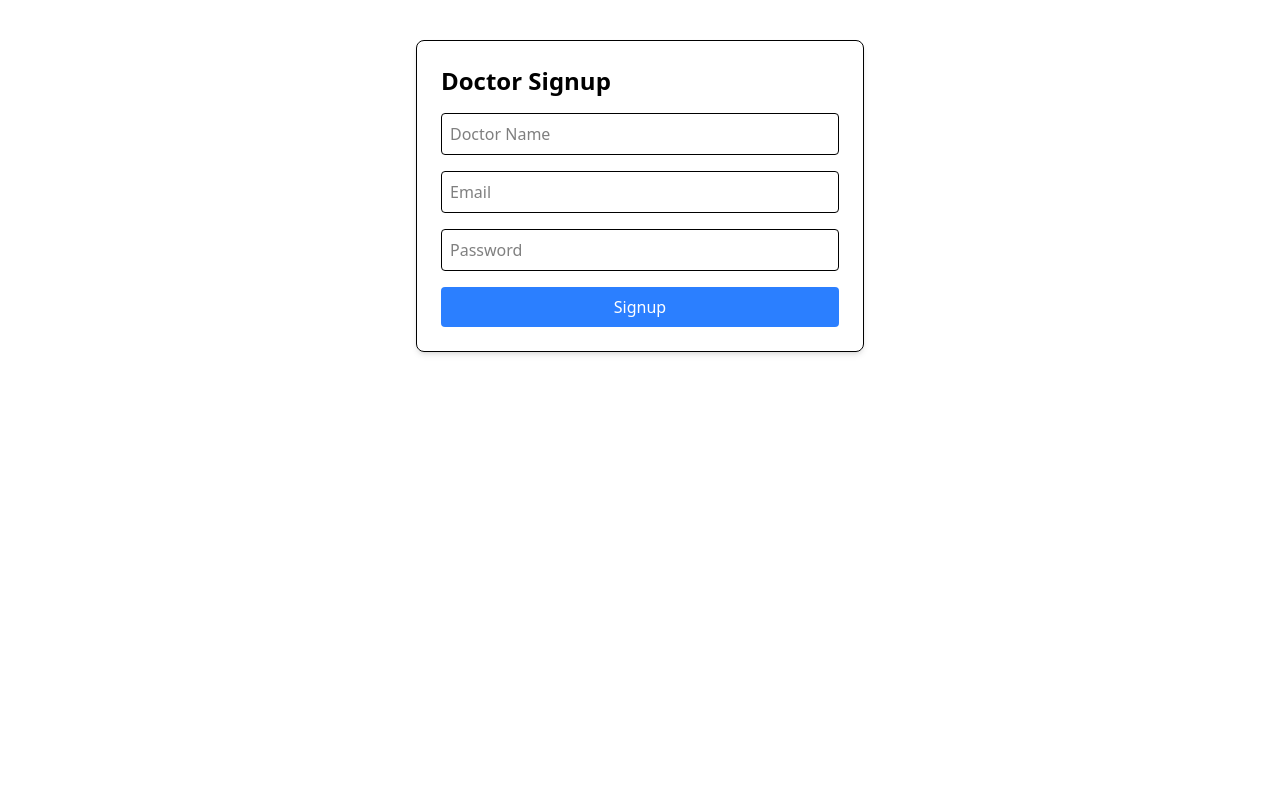
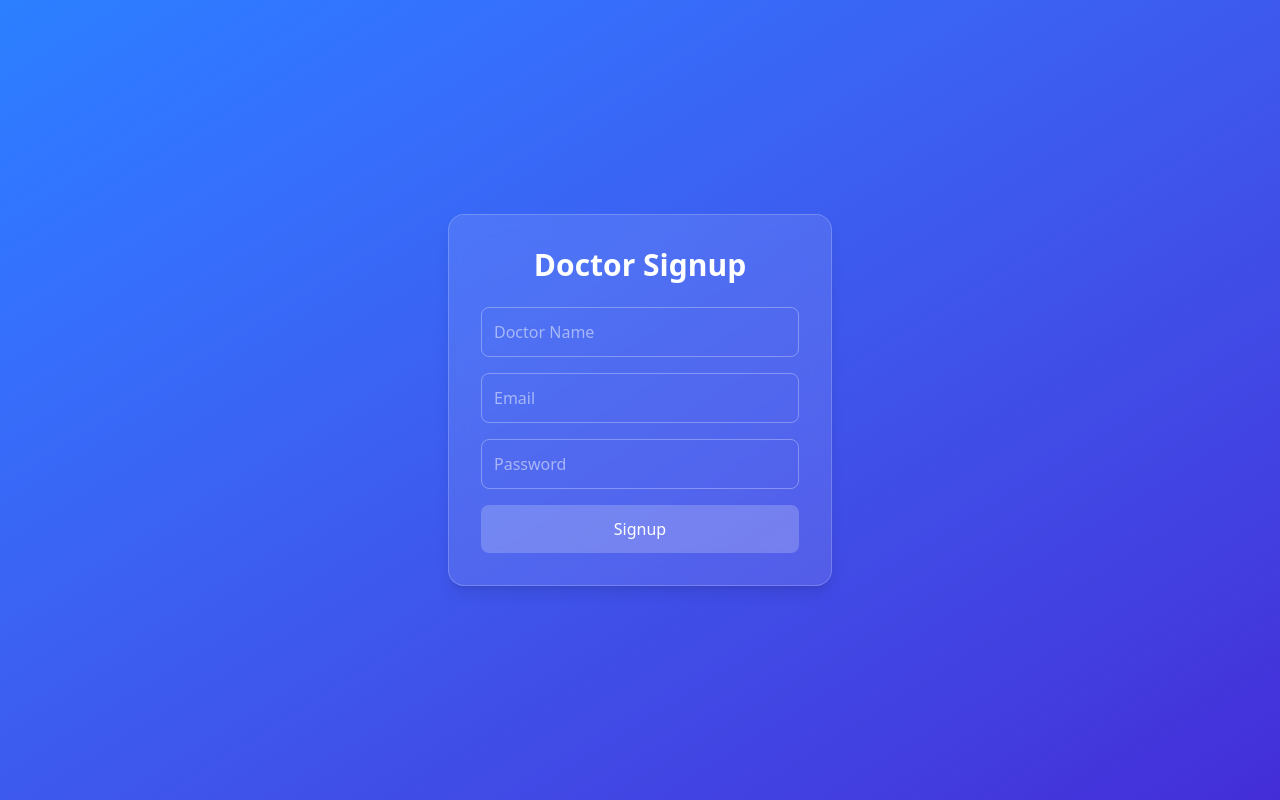
Before and after one commit to TuhinPramanik4/Dobby, a React (Vite) app in the folder Frontend/: page /signup in a window 1280 px wide. Built offline with nearby package versions, Linux system fonts and the light colour scheme.

Commit message:
Change the UI/UX

```diff
--- a/Frontend/src/Components/Profile.jsx
+++ b/Frontend/src/Components/Profile.jsx
@@ -73,12 +73,12 @@ export default function Profile() {
 
 
     return (
-        <div className="h-screen flex items-center bg-gradient-to-br from-blue-100 to-blue-300 p-8">
+        <div className="h-screen flex items-center text-white  bg-gradient-to-br from-blue-500 to-indigo-600 p-8">
             <div className="flex w-full gap-6 h-full">
-                <div className="w-1/3 bg-white bg-opacity-30 backdrop-blur-lg p-6 rounded-2xl shadow-lg border border-white/50 h-full">
-                    <h2 className="text-3xl font-bold text-blue-900 mb-4 text-center">Doctor Profile</h2>
+                <div className="w-1/3 bg-white/20 backdrop-blur-md p-6 rounded-2xl shadow-lg border border-white/50 h-full">
+                    <h2 className="text-3xl font-bold text-white mb-4 text-center">Doctor Profile</h2>
                     {doctor ? (
-                        <div className="space-y-2 text-blue-800">
+                        <div className="space-y-2 text-white">
                             <p><strong>Name:</strong> {doctor.doctorName}</p>
                             <p><strong>Email:</strong> {doctor.email}</p>
                             <p><strong>Role:</strong> {doctor.role}</p>
@@ -88,12 +88,12 @@ export default function Profile() {
                     )}
                 </div>
 
-                <div className="w-2/3 bg-white bg-opacity-30 backdrop-blur-lg p-6 rounded-2xl shadow-lg border border-white/50 h-full overflow-y-auto">
-                    <h2 className="text-3xl font-bold text-blue-900 mb-4 text-center">Incoming Appointments</h2>
+                <div className="w-2/3 bg-white/20 backdrop-blur-md  p-6 rounded-2xl shadow-lg border border-white/50 h-full overflow-y-auto">
+                    <h2 className="text-3xl font-bold text-white mb-4 text-center">Incoming Appointments</h2>
                     <div className="space-y-4">
                         {appointments.length > 0 ? (
                             appointments.map((appointment, index) => (
-                                <div key={index} className="p-4 bg-white bg-opacity-60 rounded-lg shadow-md border border-white/50">
+                                <div key={index} className="p-4 bg-white/20 backdrop-blur-md text-white bg-opacity-60 rounded-lg shadow-md border border-white/50">
                                     <p><strong>Patient Name:</strong> {appointment.name}</p>
                                     <p><strong>Age:</strong> {appointment.age}</p>
                                     <p><strong>Gender:</strong> {appointment.gender}</p>
@@ -108,7 +108,7 @@ export default function Profile() {
                                         </button>
                                         <button
                                             className="bg-green-500 text-white px-4 py-2 rounded-lg"
-
+                                            onClick={() => handleDelete(appointment._id)}
                                         >
                                             Join conversation
                                         </button>
@@ -118,7 +118,7 @@ export default function Profile() {
                                 </div>
                             ))
                         ) : (
-                            <p className="text-center text-gray-700">No appointments available.</p>
+                            <p className="text-center text-white">No appointments available.</p>
                         )}
                     </div>
                 </div>
--- a/Frontend/src/Components/Signin.jsx
+++ b/Frontend/src/Components/Signin.jsx
@@ -21,13 +21,36 @@ export default function Signin() {
     }
 
     return (
-        <div className="max-w-md mx-auto mt-10 p-6 border rounded-lg shadow-md space-y-4">
-            <h2 className="text-2xl font-bold mb-4">Doctor Signin</h2>
-            <form onSubmit={handleSubmit} className="space-y-4">
-                <input name="email" type="email" onChange={handleChange} value={form.email} placeholder="Email" className="w-full border p-2 rounded" required />
-                <input name="password" type="password" onChange={handleChange} value={form.password} placeholder="Password" className="w-full border p-2 rounded" required />
-                <button type="submit" className="bg-green-500 w-full text-white p-2 rounded hover:bg-green-600">Signin</button>
-            </form>
+        <div className="flex items-center justify-center min-h-screen bg-gradient-to-br from-blue-500 to-indigo-700">
+            <div className="backdrop-blur-lg bg-white/10 p-8 rounded-2xl shadow-lg border border-white/20 max-w-sm w-full">
+                <h2 className="text-3xl font-bold text-white mb-6 text-center">Doctor Signin</h2>
+                <form onSubmit={handleSubmit} className="space-y-4">
+                    <input
+                        name="email"
+                        type="email"
+                        onChange={handleChange}
+                        value={form.email}
+                        placeholder="Email"
+                        className="w-full bg-transparent border border-white/30 p-3 rounded-lg text-white placeholder-white/50 focus:outline-none focus:ring-2 focus:ring-white/50"
+                        required
+                    />
+                    <input
+                        name="password"
+                        type="password"
+                        onChange={handleChange}
+                        value={form.password}
+                        placeholder="Password"
+                        className="w-full bg-transparent border border-white/30 p-3 rounded-lg text-white placeholder-white/50 focus:outline-none focus:ring-2 focus:ring-white/50"
+                        required
+                    />
+                    <button
+                        type="submit"
+                        className="w-full bg-white/20 text-white p-3 rounded-lg hover:bg-white/30 transition-all duration-300"
+                    >
+                        Signin
+                    </button>
+                </form>
+            </div>
         </div>
     );
 }
--- a/Frontend/src/Components/Signup.jsx
+++ b/Frontend/src/Components/Signup.jsx
@@ -20,14 +20,44 @@ export default function Signup() {
     }
 
     return (
-        <div className="max-w-md mx-auto mt-10 p-6 border rounded-lg shadow-md space-y-4">
-            <h2 className="text-2xl font-bold mb-4">Doctor Signup</h2>
-            <form onSubmit={handleSubmit} className="space-y-4">
-                <input name="doctorName" onChange={handleChange} value={form.doctorName} placeholder="Doctor Name" className="w-full border p-2 rounded" required />
-                <input name="email" type="email" onChange={handleChange} value={form.email} placeholder="Email" className="w-full border p-2 rounded" required />
-                <input name="password" type="password" onChange={handleChange} value={form.password} placeholder="Password" className="w-full border p-2 rounded" required />
-                <button type="submit" className="bg-blue-500 w-full text-white p-2 rounded hover:bg-blue-600">Signup</button>
-            </form>
+        <div className="flex items-center justify-center min-h-screen bg-gradient-to-br from-blue-500 to-indigo-700">
+            <div className="backdrop-blur-lg bg-white/10 p-8 rounded-2xl shadow-lg border border-white/20 max-w-sm w-full">
+                <h2 className="text-3xl font-bold text-white mb-6 text-center">Doctor Signup</h2>
+                <form onSubmit={handleSubmit} className="space-y-4">
+                    <input
+                        name="doctorName"
+                        onChange={handleChange}
+                        value={form.doctorName}
+                        placeholder="Doctor Name"
+                        className="w-full bg-transparent border border-white/30 p-3 rounded-lg text-white placeholder-white/50 focus:outline-none focus:ring-2 focus:ring-white/50"
+                        required
+                    />
+                    <input
+                        name="email"
+                        type="email"
+                        onChange={handleChange}
+                        value={form.email}
+                        placeholder="Email"
+                        className="w-full bg-transparent border border-white/30 p-3 rounded-lg text-white placeholder-white/50 focus:outline-none focus:ring-2 focus:ring-white/50"
+                        required
+                    />
+                    <input
+                        name="password"
+                        type="password"
+                        onChange={handleChange}
+                        value={form.password}
+                        placeholder="Password"
+                        className="w-full bg-transparent border border-white/30 p-3 rounded-lg text-white placeholder-white/50 focus:outline-none focus:ring-2 focus:ring-white/50"
+                        required
+                    />
+                    <button
+                        type="submit"
+                        className="w-full bg-white/20 text-white p-3 rounded-lg hover:bg-white/30 transition-all duration-300"
+                    >
+                        Signup
+                    </button>
+                </form>
+            </div>
         </div>
     );
 }
```
